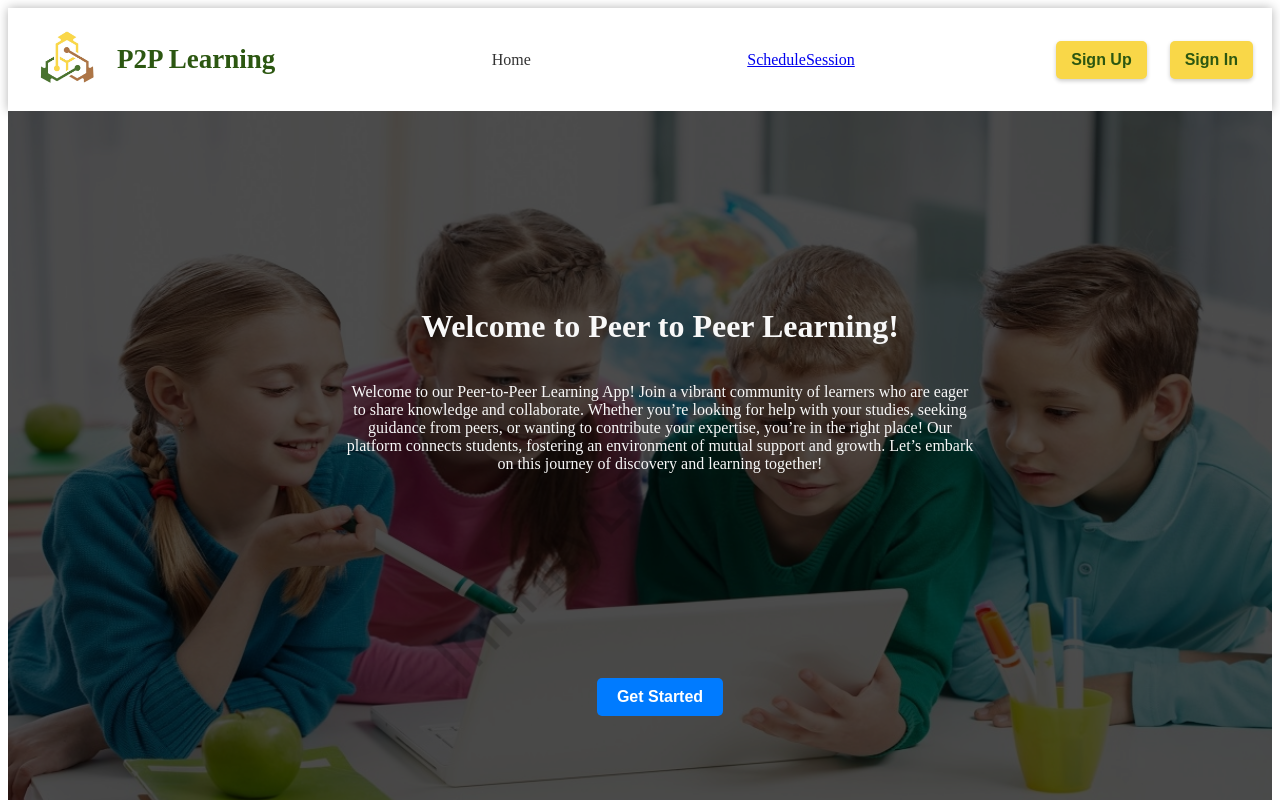
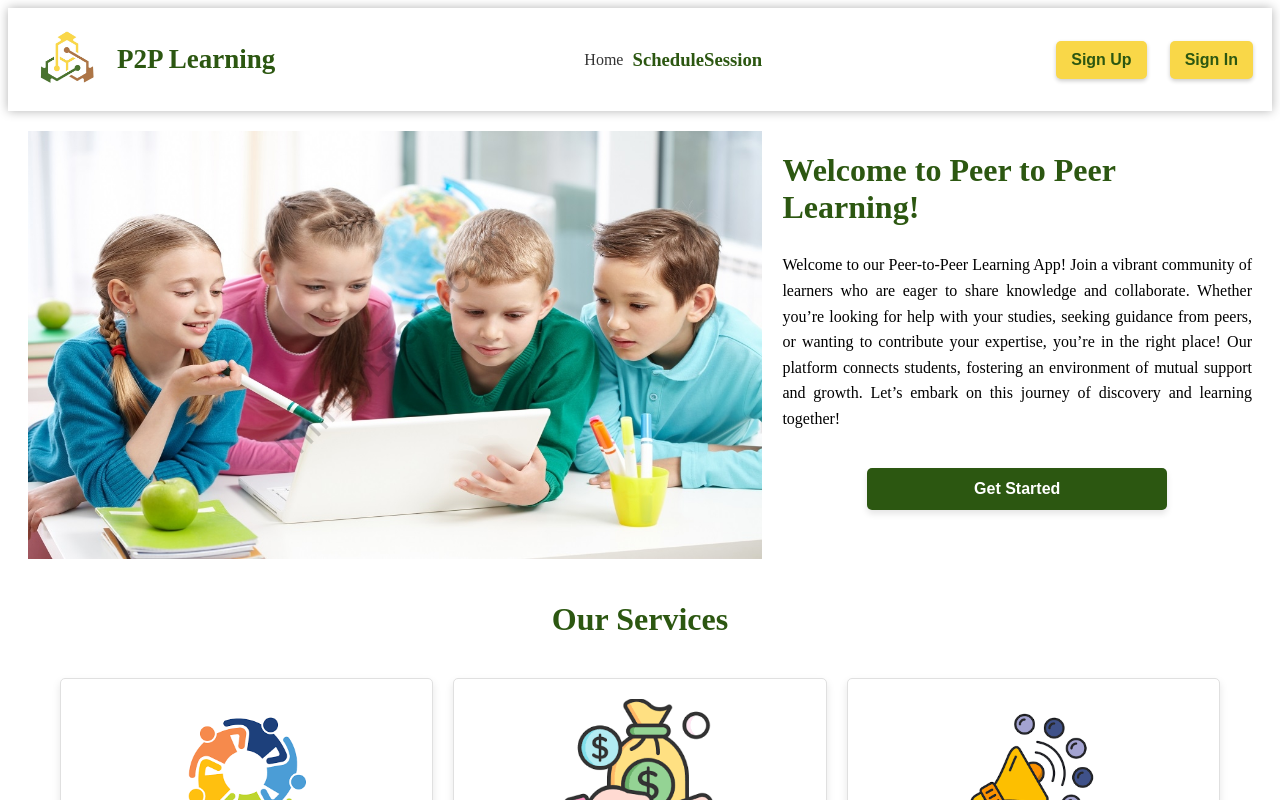
Before and after one commit to Tayyaba-Iram/P2P-Learning, a React (Vite) app in the folder frontend/: page / in a window 1280 px wide. Shown: the top 800 px of the page. Built offline with nearby package versions, Linux system fonts and the light colour scheme.

Commit message:
Std Home Update

```diff
--- a/frontend/src/Student Home.css
+++ b/frontend/src/Student Home.css
@@ -1,55 +1,70 @@
 .home {
-    position: relative; /* Position relative for absolute positioning of child elements */
-    overflow: hidden; /* Prevent any overflow from children */
-    text-align: center; /* Center the text within the container */
+  display: flex;
+  align-items: flex-start; /* Align items to the start (top) of the container */
+  justify-content: center; /* Center the content horizontally */
+  padding: 20px; /* Optional padding */
 }
 
+
+.SS{
+  font-weight: bold;
+  margin-left: -300px;
+  color: #2c5711;
+  text-decoration: none;
+  font-size: 14pt;
+}
+
+
+
+
 .Peers {
-    width: 100%; /* Make the image responsive */
-    height: auto; /* Maintain aspect ratio */
+  max-width: 60%; /* Limit the image width */
+  height: auto; /* Maintain the image aspect ratio */
+  margin-right: 20px; /* Space between image and text */
 }
 
 .text-container {
-    position: absolute; /* Position the text container absolutely */
-    top: 0; /* Align to the top of the parent container */
-    left: 0; /* Align to the left of the parent container */
-    width: 100%; /* Full width */
-    height: 100%; /* Full height */
-    display: flex; /* Use flexbox to center the content */
-    flex-direction: column; /* Stack elements vertically */
-    justify-content: center; /* Center content vertically */
-    align-items: center; /* Center content horizontally */
-    color: white; /* Text color */
-    padding: 20px; /* Padding around text */
-    background: rgba(0, 0, 0, 0.7); /* Light transparent black background */
+  max-width: 40%; /* Ensure the text container doesn't overflow */
+  display: flex;
+  flex-direction: column; /* Stack h1 and p vertically */
+  justify-content: flex-start; /* Align text to the top */
 }
-.text-container h1{
-    color: #f8f8f8;
 
+h1 {
+  margin-bottom: 10px; /* Space between h1 and p */
+  color: #2c5711;
 }
-.text-container p{
-    color: #f8f8f8;
-    width: 50%;
-    height: 35%;
+
+p {
+  line-height: 1.6; /* Improve readability of paragraph */
+  text-align: justify;
 }
+
 .start {
-    margin-top: 20px; /* Margin for the button */
+  display: flex; /* Use flexbox */
+  justify-content: center; /* Center horizontally */
+  align-items: center; /* Center vertically */
+  margin-top: 20px; /* Optional: Space above the button */
 }
 
 .start-btn {
-    background-color: #007BFF; /* Button background color */
-    color: white; /* Button text color */
-    border: none; /* No border */
+  width: 300px;
+  background-color: #2c5711; /* Button background color */
+  border: none; /* Remove default border */
+  color: #fff; /* Text color */
+  padding: 12px 24px; /* Padding for the button */
+  font-size: 16px; /* Text size */
+  font-weight: bold; /* Bold text */
   border-radius: 5px; /* Rounded corners */
-    padding: 10px 20px; /* Padding for the button */
   cursor: pointer; /* Pointer cursor on hover */
-    transition: background-color 0.3s; /* Smooth transition for hover */
+  box-shadow: 0 4px 6px rgba(0, 0, 0, 0.1); /* Light shadow */
 }
 
-.start-btn:hover {
-    background-color: #0056b3; /* Darker shade on hover */
+/* Hover effect */
+.btn:hover {
+  background-color: #e6c247; /* Slightly darker shade */
+  box-shadow: 0 6px 8px rgba(0, 0, 0, 0.15); /* Increase shadow on hover */
 }
-
 
 
 /* Container for all service cards */
```
Lines whose indentation alone changed are shown as unchanged.
